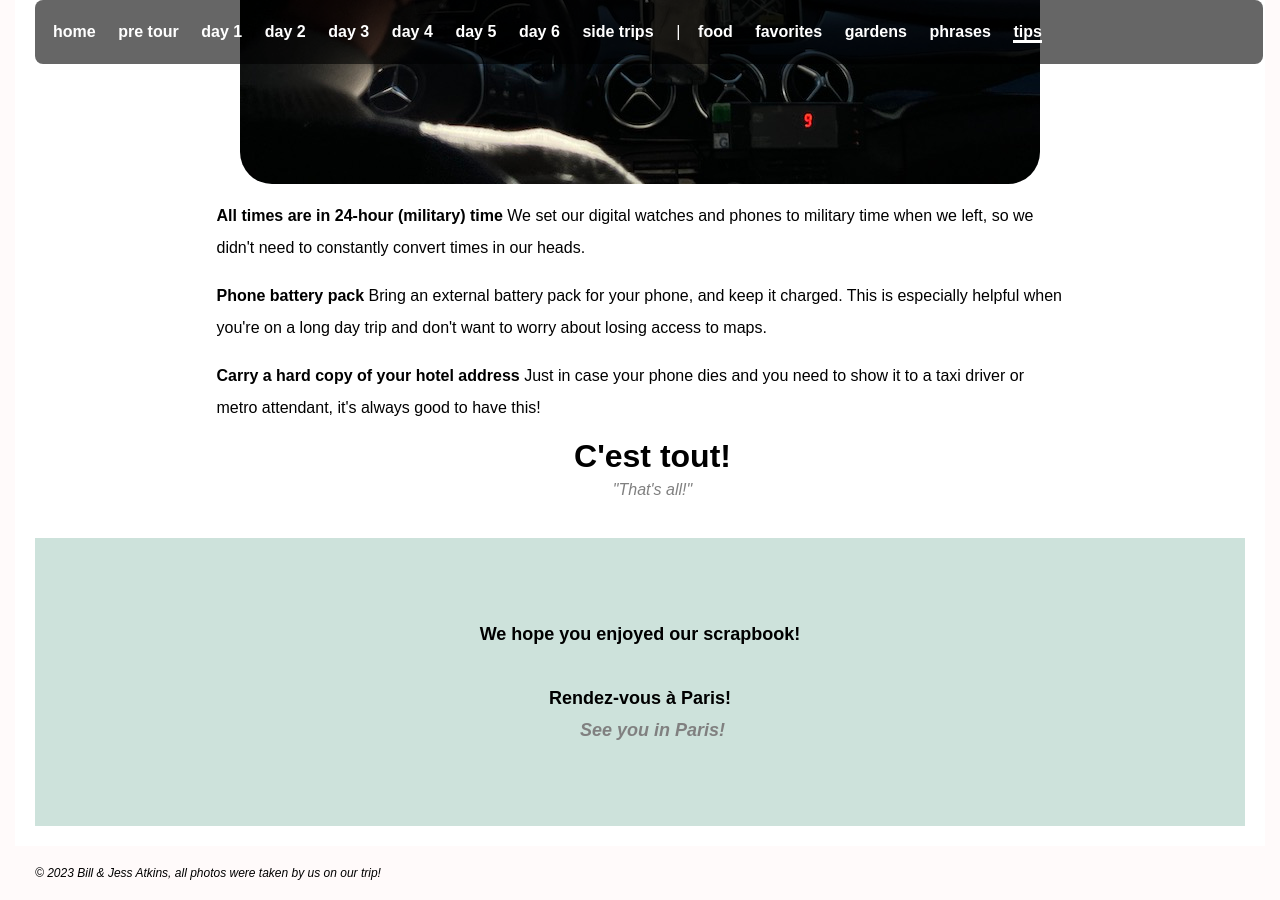
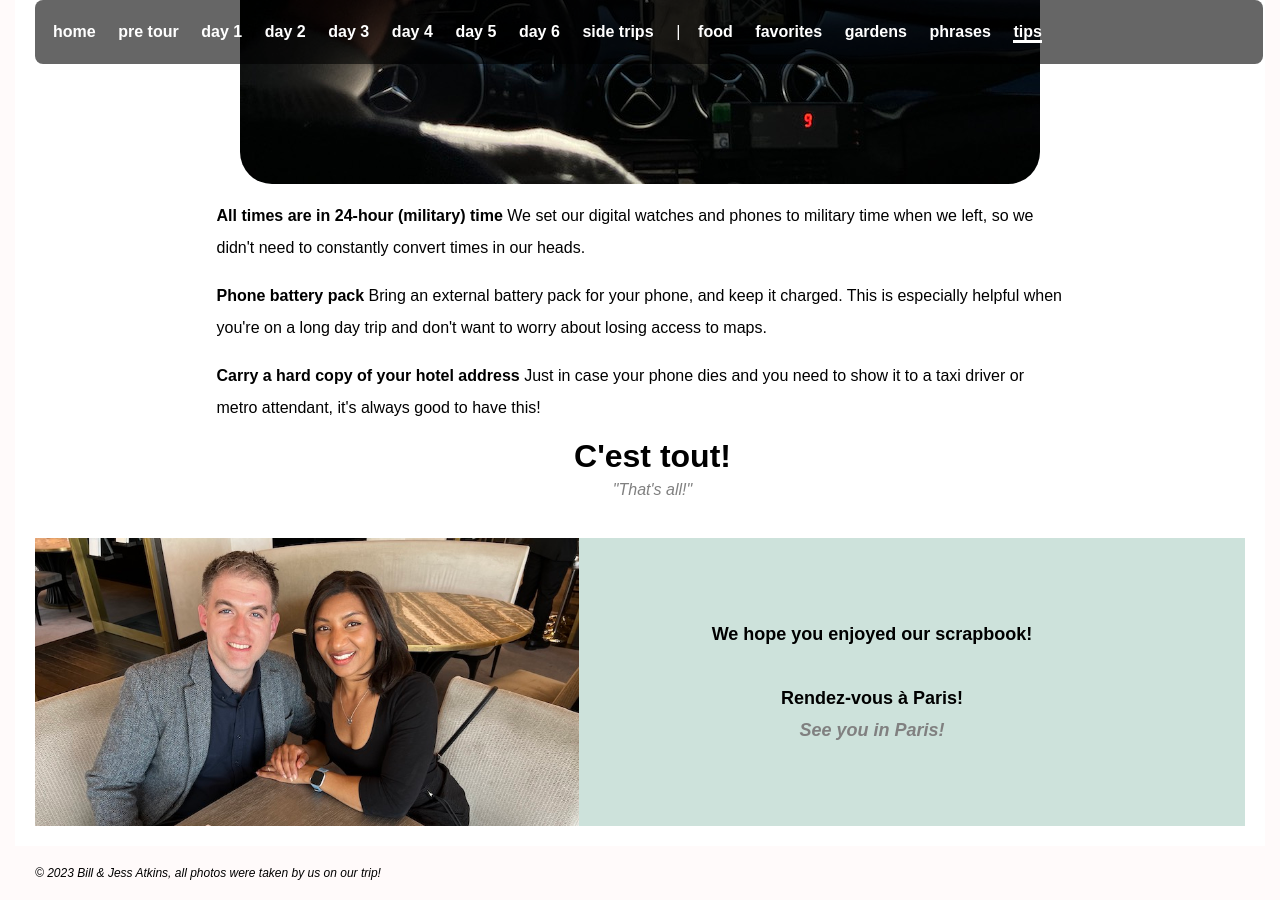
Before and after one commit to billandjessparis/billandjessparis.github.io, a Jekyll site: the page built from tips.html, in a window 1280 px wide and 900 px high, scrolled down 3292 px. Built offline with Jekyll 4.4.1, drawn with Linux system fonts in a browser that asks for light colours.

Commit message:
Move our image from side_trips to tips

```diff
--- a/side_trips.html
+++ b/side_trips.html
@@ -141,8 +141,4 @@ layout: default
     <iframe src="https://www.google.com/maps/d/embed?mid=1ukUdxBrCH5rH229m-GoYhj-90eVhz_U&ehbc=2E312F&z=7" width="640" height="480"></iframe>
 </div>
 
-<p>
-    <img class="header" src="images/days/eiffel1.jpeg" width="800px">
-</p>
-
 {% include next_button.html text="La nourriture (food)" url="foods.html" %}
--- a/tips.html
+++ b/tips.html
@@ -128,11 +128,13 @@ layout: default
 
     <br>
 
-<div style="background-color: #cde2db; padding: 80px; font-size: 18px; font-weight: bold;">
-    We hope you enjoyed our scrapbook!<br><br>
+    <img style="float: left; border-radius: 0" src="images/days/eiffel1.jpeg" width="544px">
 
-    Rendez-vous à Paris!<br>
-    <div class="translation">See you in Paris!</div>
+    <div style="background-color: #cde2db; padding: 80px; font-size: 18px; font-weight: bold;">
+        We hope you enjoyed our scrapbook!<br><br>
 
+        Rendez-vous à Paris!<br>
+        <div class="translation">See you in Paris!</div>
+
+    </div>
 </div>
-</div>
```
